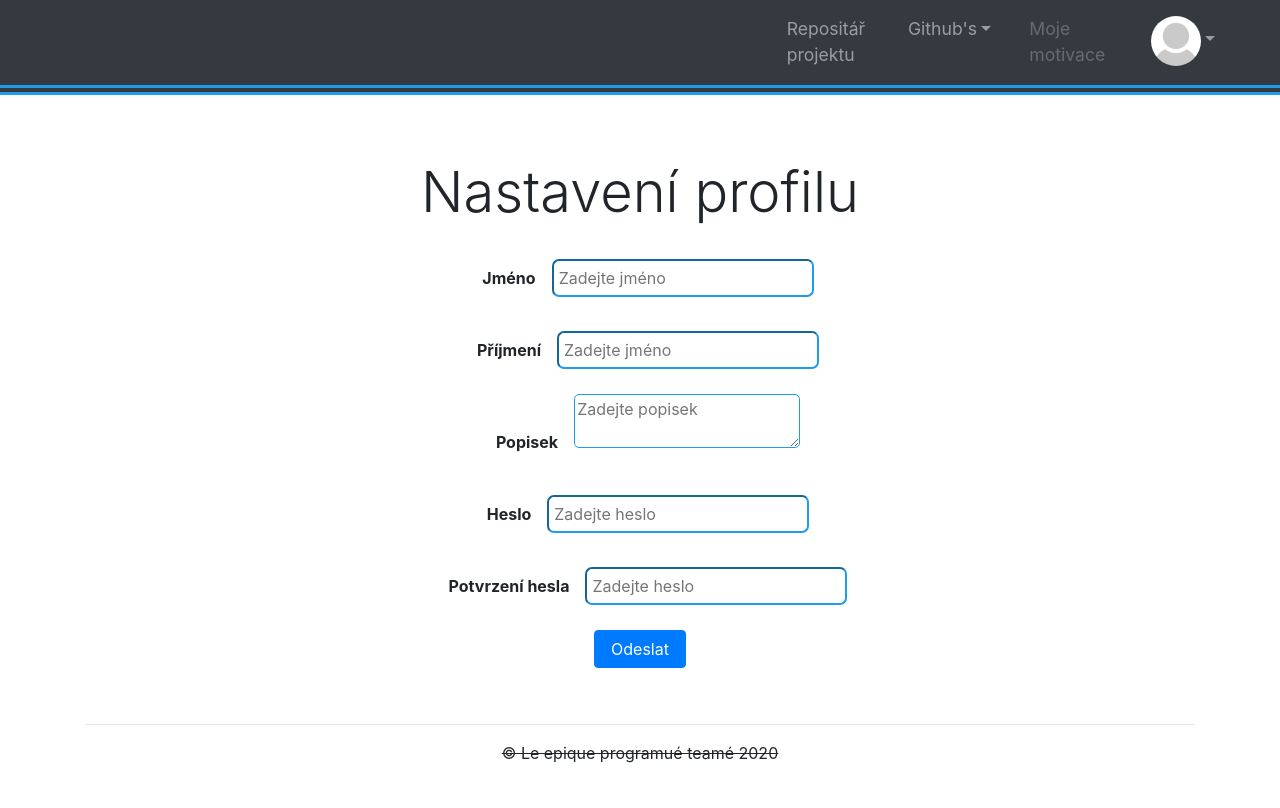
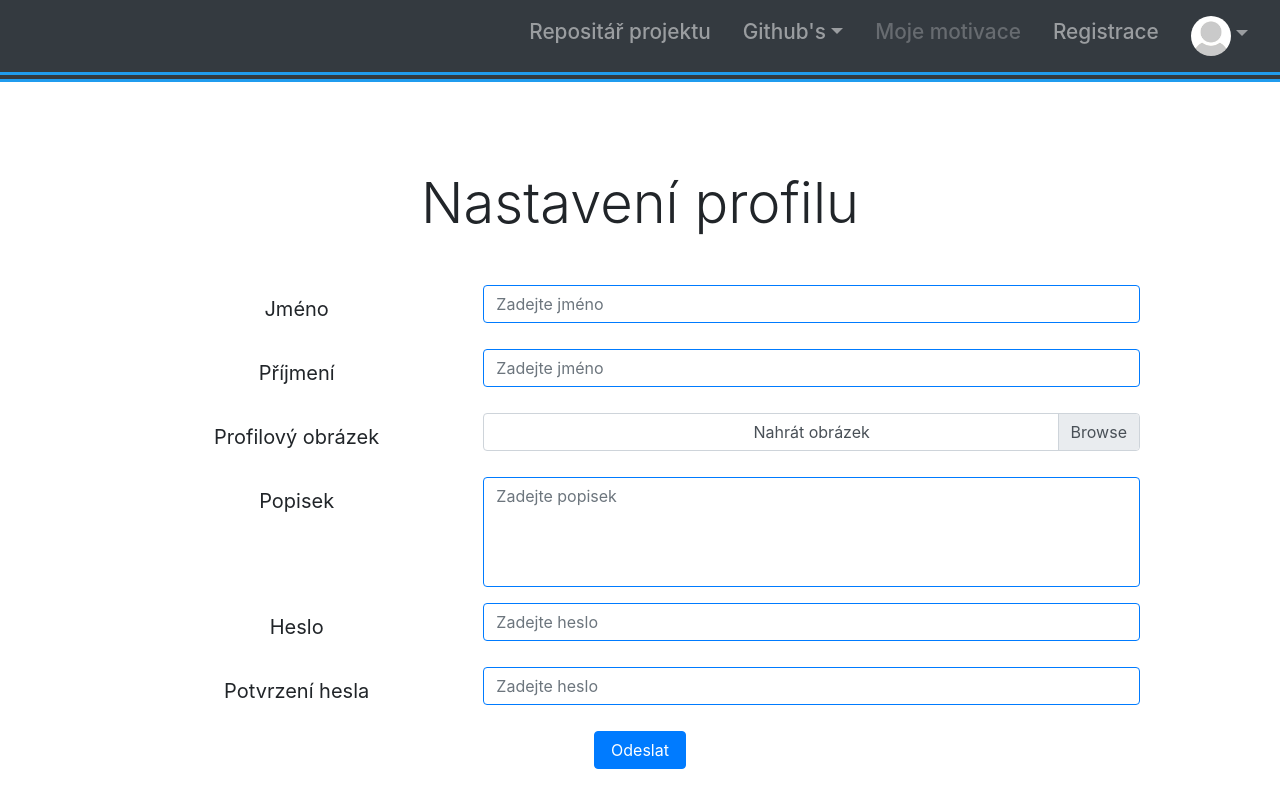
Before and after one commit to matejnesuta/zaverecny-projekt, a React (Create React App) app in the folder frontend/: page /profile in a window 1280 px wide. Shown: the top 808 px of the page. Built offline with nearby package versions, Linux system fonts and the light colour scheme.

Commit message:
Add files via upload

```diff
--- a/frontend/src/Login.js
+++ b/frontend/src/Login.js
@@ -6,6 +6,7 @@ class Login extends Component {
   state = {
     email: "",
     password: "",
+    token: "",
     loginError: false,
   };
 
@@ -54,34 +55,50 @@ class Login extends Component {
                 <h2 className="display-4">Login</h2>
               </div>
               <form onSubmit={this.handleSubmit}>
-                <div className="form-group">
-                  <label className="m-3 font-weight-bold">Email</label>
+                <div className="form-group row">
+                  <div className="col-4">
+                    <label className="col-form-label col-form-label-lg">
+                      Email
+                    </label>
+                  </div>
+                  <div className="col-8">
                     <input
                       style={{
-                      borderColor: this.state.loginError ? "red" : "black",
+                        borderColor: this.state.loginError ? "red" : "",
                       }}
-                    type="text"
+                      type="email"
                       name="email"
                       id="log_email"
+                      className="border-primary form-control"
                       placeholder="Zadejte email"
                       value={this.state.email}
                       onChange={this.handleChange}
+                      required
                     ></input>
                   </div>
-                <div className="form-group">
-                  <label className="m-3 font-weight-bold">Heslo</label>
+                </div>
+                <div className="form-group row">
+                  <div className="col-4">
+                    <label className="col-form-label col-form-label-lg">
+                      Heslo
+                    </label>
+                  </div>
+                  <div className="col-8">
                     <input
                       style={{
-                      borderColor: this.state.loginError ? "red" : "black",
+                        borderColor: this.state.loginError ? "red" : "",
                       }}
                       type="password"
                       name="password"
                       id="log_password"
+                      className="border-primary form-control"
                       placeholder="Zadejte heslo"
                       value={this.state.password}
                       onChange={this.handleChange}
+                      required
                     ></input>
-                  <div className="row">{this.authError()}</div>
+                    <div>{this.authError()}</div>
+                  </div>
                 </div>
                 <div className="row m-3">
                   <div className="col-12">
@@ -109,13 +126,6 @@ class Login extends Component {
             </div>
           </div>
           <hr />
-          <footer>
-            <div className="row">
-              <div className="col-12">
-                <p>&copy; Le epique programué teamé 2020</p>
-              </div>
-            </div>
-          </footer>
         </div>
       </div>
     );
--- a/frontend/src/Main.js
+++ b/frontend/src/Main.js
@@ -31,7 +31,7 @@ class Main extends Component {
       });
     });
   }
-  */
+*/
   render() {
     return (
       <div>
@@ -43,13 +43,6 @@ class Main extends Component {
           </div>
           <div>{this.state.logs}</div>
           <hr />
-          <footer>
-            <div className="row">
-              <div className="col-12">
-                <p>&copy; Le epique programué teamé 2020</p>
-              </div>
-            </div>
-          </footer>
         </div>
       </div>
     );
--- a/frontend/src/Navbar.js
+++ b/frontend/src/Navbar.js
@@ -8,7 +8,7 @@ class Navbar extends Component {
   loggedIn() {
     if (this.props.isLoggedIn) {
       return (
-        <li className="nav-item dropdown">
+        <li className="nav-item dropdown mx-2">
           <a
             className="nav-link dropdown-toggle"
             href="/#"
@@ -21,25 +21,27 @@ class Navbar extends Component {
             <img
               src={user_icon}
               alt="profile_pic"
-              width="50"
-              height="50"
+              width="40"
+              height="40"
               className="rounded-circle"
             />
           </a>
           <div
-            className="dropdown-menu"
+            className="dropdown-menu dropdown-menu-right"
             aria-labelledby="navbarDropdownMenuLink"
           >
             <Link className="dropdown-item" to="/">
-              <i className="fa fa-home" aria-hidden="true"></i> Hlavní stránka
+              <i className="fa fa-home mx-1" aria-hidden="true"></i> Hlavní
+              stránka
             </Link>
 
             <Link className="dropdown-item" to="/profile">
-              <i className="fa fa-cog" aria-hidden="true"></i> Upravit profil
+              <i className="fa fa-cog mx-1" aria-hidden="true"></i> Upravit
+              profil
             </Link>
 
             <Link className="dropdown-item" to="/login">
-              <i className="fa fa-sign-out" aria-hidden="true"></i>
+              <i className="fa fa-sign-out mx-1" aria-hidden="true"></i>
               Odhlásit se
             </Link>
           </div>
@@ -47,9 +49,9 @@ class Navbar extends Component {
       );
     } else {
       return (
-        <li className="nav-item active">
+        <li className="nav-item active mx-2">
           <Link className="nav-link" style={{ color: "white" }} to="/">
-            <i className="fa fa-home fa-3x" aria-hidden="true"></i>
+            <i className="fa fa-home fa-2x" aria-hidden="true"></i>
             <span className="sr-only">(current)</span>
           </Link>
         </li>
@@ -63,7 +65,7 @@ class Navbar extends Component {
         <nav className="navbar navbar-expand-md navbar-dark bg-dark">
           <div className="collapse navbar-collapse" id="navbarSupportedContent">
             <ul className="navbar-nav ml-auto">
-              <li className="nav-item">
+              <li className="nav-item mx-2">
                 <a
                   className="nav-link"
                   href="https://github.com/martindzida/zaverecny_projekt"
@@ -71,7 +73,7 @@ class Navbar extends Component {
                   Repositář projektu
                 </a>
               </li>
-              <li className="nav-item dropdown">
+              <li className="nav-item dropdown mx-2">
                 <a
                   className="nav-link dropdown-toggle"
                   href="/#"
@@ -99,10 +101,15 @@ class Navbar extends Component {
                   </a>
                 </div>
               </li>
-              <li className="nav-item">
+              <li className="nav-item mx-2">
                 <a className="nav-link disabled" href="/#">
                   Moje motivace
                 </a>
+              </li>
+              <li className="nav-item mx-2">
+                <Link className="nav-link" to="/registration">
+                  Registrace
+                </Link>
               </li>
               {this.loggedIn()}
             </ul>
--- a/frontend/src/Profile.js
+++ b/frontend/src/Profile.js
@@ -9,6 +9,7 @@ class Profile extends Component {
     firstName: "",
     lastName: "",
     comment: "",
+    image: null,
     password1: "",
     password2: "",
     updateError: false,
@@ -48,6 +49,12 @@ class Profile extends Component {
     });
   };
 
+  handleFileSelect = (event) => {
+    this.setState({
+      image: event.target.files[0],
+    });
+  };
+
   render() {
     return (
       <div>
@@ -55,66 +62,123 @@ class Profile extends Component {
         <div className="container">
           <div className="row center p-3 m-4">
             <div className="col-12">
-              <div>
-                <h2 className="display-4 m-4">Nastavení profilu</h2>
+              <div className="m-5">
+                <h2 className="display-4">Nastavení profilu</h2>
               </div>
               <form onSubmit={this.handleSubmit}>
-                <div className="form-group">
-                  <label className="m-3 font-weight-bold">Jméno</label>
+                <div className="form-group row">
+                  <div className="col-4">
+                    <label className="col-form-label col-form-label-lg">
+                      Jméno
+                    </label>
+                  </div>
+                  <div className="col-8">
                     <input
                       type="text"
                       name="firstName"
                       id="firstName"
+                      className="border-primary form-control"
                       placeholder="Zadejte jméno"
                       value={this.state.firstName}
                       onChange={this.handleChange}
                     ></input>
                   </div>
-                <div className="form-group">
-                  <label className="m-3 font-weight-bold">Příjmení</label>
+                </div>
+                <div className="form-group row">
+                  <div className="col-4">
+                    <label className="col-form-label col-form-label-lg">
+                      Příjmení
+                    </label>
+                  </div>
+                  <div className="col-8">
                     <input
                       type="text"
                       name="lastName"
                       id="lastName"
+                      className="border-primary form-control"
                       placeholder="Zadejte jméno"
                       value={this.state.lastName}
                       onChange={this.handleChange}
                     ></input>
                   </div>
-                <div className="form-group">
-                  <label className="m-3 font-weight-bold">Popisek</label>
+                </div>
+                <div className="form-group row">
+                  <div className="col-4">
+                    <label className="col-form-label col-form-label-lg">
+                      Profilový obrázek
+                    </label>
+                  </div>
+                  <div className="col-8">
+                    <div className="custom-file">
+                      <input
+                        type="file"
+                        name="image"
+                        id="prof_image"
+                        className="border-primary form-control custom-file-input"
+                        value={this.state.password1}
+                        onChange={this.handleFileSelect}
+                      ></input>
+                      <label className="custom-file-label">
+                        Nahrát obrázek
+                      </label>
+                    </div>
+                  </div>
+                </div>
+                <div className="form-group row">
+                  <div className="col-4">
+                    <label className="col-form-label col-form-label-lg">
+                      Popisek
+                    </label>
+                  </div>
+                  <div className="col-8">
                     <textarea
                       type="text"
                       name="comment"
                       id="comment"
+                      className="border-primary form-control"
                       placeholder="Zadejte popisek"
+                      maxLength={300}
+                      rows={4}
                       value={this.state.comment}
                       onChange={this.handleChange}
                     ></textarea>
                   </div>
-                <div className="form-group">
-                  <label className="m-3 font-weight-bold">Heslo</label>
+                </div>
+                <div className="form-group row">
+                  <div className="col-4">
+                    <label className="col-form-label col-form-label-lg">
+                      Heslo
+                    </label>
+                  </div>
+                  <div className="col-8">
                     <input
                       type="password"
                       name="password1"
                       id="prof_password1"
+                      className="border-primary form-control"
                       placeholder="Zadejte heslo"
                       value={this.state.password1}
                       onChange={this.handleChange}
                     ></input>
                   </div>
-                <div className="form-group">
-                  <label className="m-3 font-weight-bold">
+                </div>
+                <div className="form-group row">
+                  <div className="col-4">
+                    <label className="col-form-label col-form-label-lg">
                       Potvrzení hesla
                     </label>
+                  </div>
+                  <div className="col-8">
                     <input
                       type="password"
                       name="password2"
                       id="prof_password2"
+                      className="border-primary form-control"
                       placeholder="Zadejte heslo"
                       value={this.state.password1}
                       onChange={this.handleChange}
                     ></input>
+                  </div>
                 </div>
                 <div className="row m-3">
                   <div className="col-12">
@@ -127,13 +191,6 @@ class Profile extends Component {
             </div>
           </div>
           <hr />
-          <footer>
-            <div className="row">
-              <div className="col-12">
-                <p>&copy; Le epique programué teamé 2020</p>
-              </div>
-            </div>
-          </footer>
         </div>
       </div>
     );
--- a/frontend/src/Registration.js
+++ b/frontend/src/Registration.js
@@ -61,75 +61,88 @@ class Registration extends Component {
         <div className="container">
           <div className="row center p-3 m-4">
             <div className="col-12">
-              <div className="m-4">
+              <div className="m-5">
                 <h2 className="display-4">Registrace</h2>
               </div>
               <form onSubmit={this.handleSubmit}>
-                <div className="form-group">
-                  <label className="m-3 font-weight-bold">Email</label>
+                <div className="form-group row">
+                  <div className="col-4">
+                    <label className="col-form-label col-form-label-lg">
+                      Email
+                    </label>
+                  </div>
+                  <div className="col-8">
                     <input
                       style={{
-                      borderColor: this.state.registrationError
-                        ? "red"
-                        : "black",
+                        borderColor: this.state.registrationError ? "red" : "",
                       }}
                       type="text"
                       name="email"
                       id="reg_email"
+                      className="border-primary form-control"
                       placeholder="Zadejte email"
                       value={this.state.email}
                       onChange={this.handleChange}
+                      required
                     ></input>
                   </div>
-                <div className="form-group">
-                  <label className="m-3 font-weight-bold">Heslo</label>
+                </div>
+                <div className="form-group row">
+                  <div className="col-4">
+                    <label className="col-form-label col-form-label-lg">
+                      Heslo
+                    </label>
+                  </div>
+                  <div className="col-8">
                     <input
                       style={{
-                      borderColor: this.state.registrationError
-                        ? "red"
-                        : "black",
+                        borderColor: this.state.registrationError ? "red" : "",
                       }}
                       type="password"
                       name="password1"
                       id="reg_password1"
+                      className="border-primary form-control"
                       placeholder="Zadejte heslo"
                       value={this.state.password1}
                       onChange={this.handleChange}
+                      required
                     ></input>
                   </div>
-                <div className="form-group">
-                  <label className="m-3 font-weight-bold">
+                </div>
+                <div className="form-group row">
+                  <div className="col-4">
+                    <label className="col-form-label col-form-label-lg">
                       Potvrzení hesla
                     </label>
+                  </div>
+                  <div className="col-8">
                     <input
                       style={{
-                      borderColor: this.state.registrationError
-                        ? "red"
-                        : "black",
+                        borderColor: this.state.registrationError ? "red" : "",
                       }}
                       type="password"
                       name="password2"
                       id="reg_password2"
+                      className="border-primary form-control"
                       placeholder="Znovu zadejte heslo"
                       value={this.state.password2}
                       onChange={this.handleChange}
+                      required
                     ></input>
                   </div>
-                <div className="row m-3">{this.authError()}</div>
+                  <div>{this.authError()}</div>
+                </div>
+                <div className="row m-3">
+                  <div className="col-12">
                     <button type="submit" className="btn btn-primary px-3">
                       Odeslat
                     </button>
+                  </div>
+                </div>
               </form>
             </div>
           </div>
           <hr />
-          <footer>
-            <div className="row">
-              <div className="col-12">
-                <p>&copy; Le epique programué teamé 2020</p>
-              </div>
-            </div>
-          </footer>
         </div>
       </div>
     );
--- a/frontend/src/UpdateLog.js
+++ b/frontend/src/UpdateLog.js
@@ -11,8 +11,8 @@ class UpdateLog extends Component {
               src={this.props.imgUrl}
               alt="profile_pic"
               className="rounded-circle m-2 mr-4"
-              width="50"
-              height="50"
+              width="40"
+              height="40"
             />
             {this.props.name}
           </p>
--- a/frontend/src/Verification.js
+++ b/frontend/src/Verification.js
@@ -18,7 +18,7 @@ class Verification extends Component {
   handleSubmit = (event) => {
     axios
       .post(
-        "http://localhost:8000/auth/registration/verify-email/",
+        "/auth/registration/verify-email/",
         { key: this.state.key },
         { withCredentials: true }
       )
@@ -36,9 +36,7 @@ class Verification extends Component {
       return (
         <div className="col-12 p-2">
           <span className="badge badge-pill badge-danger m-1">!</span>
-          <small className="text-danger">
-            Nepodařilo se ověřit registraci.
-          </small>
+          <small className="text-danger">Nesprávný klíč.</small>
         </div>
       );
     }
@@ -51,28 +49,42 @@ class Verification extends Component {
         <div className="container">
           <div className="row center p-3 m-4">
             <div className="col-12">
-              <div className="m-4">
+              <div className="m-5">
                 <h2 className="display-4">Ověření emailu</h2>
               </div>
               <form onSubmit={this.handleSubmit}>
                 <div className="form-group">
-                  <label className="m-3 font-weight-bold">Klíč</label>
+                  <div className="form-row">
+                    <div className="col-2">
+                      <label className="col-form-label col-form-label-lg">
+                        Klíč
+                      </label>
+                    </div>
+                    <div className="col-10">
                       <input
                         style={{
-                      borderColor: this.state.loginError ? "red" : "black",
+                          borderColor: this.state.verificationError
+                            ? "red"
+                            : "",
                         }}
                         type="text"
                         name="key"
                         id="ver_key"
+                        className="border-primary form-control form-control-lg"
                         placeholder="Zadejte klíč"
-                    value={this.state.key}
+                        value={this.state.email}
                         onChange={this.handleChange}
+                        required
                       ></input>
+                      <div>{this.authError()}</div>
                     </div>
+                  </div>
+                </div>
+
                 <div className="row m-3">
                   <div className="col-12">
-                    <button type="submit" className="btn btn-primary">
-                      Submit
+                    <button type="submit" className="btn btn-primary px-3">
+                      Odeslat
                     </button>
                   </div>
                 </div>
@@ -80,13 +92,6 @@ class Verification extends Component {
             </div>
           </div>
           <hr />
-          <footer>
-            <div className="row">
-              <div className="col-12">
-                <p>&copy; Le epique programué teamé 2020</p>
-              </div>
-            </div>
-          </footer>
         </div>
       </div>
     );
--- a/frontend/src/index.css
+++ b/frontend/src/index.css
@@ -4,14 +4,12 @@
 }
 
 input {
-  padding: 5px;
   border-radius: 7px;
-  border-color: #209cee;
 }
 
 textarea {
-  border: #209cee 1px solid;
   border-radius: 5px;
+  resize: none !important;
 }
 
 textarea:focus,
@@ -50,15 +48,9 @@ th {
   font-size: 1.1em;
 }
 
-ul {
+nav {
   display: flex;
-}
-
-li {
-  flex: 1;
-  font-size: 1.1em;
-}
-
-nav {
+  font-size: 1.3em;
+  font-weight: 500;
   border-bottom: #209cee 10px double;
 }
```
Also changed, not shown: frontend/src/Footer.js (added, +13 -0 lines). Lines whose indentation alone changed are shown as unchanged.
